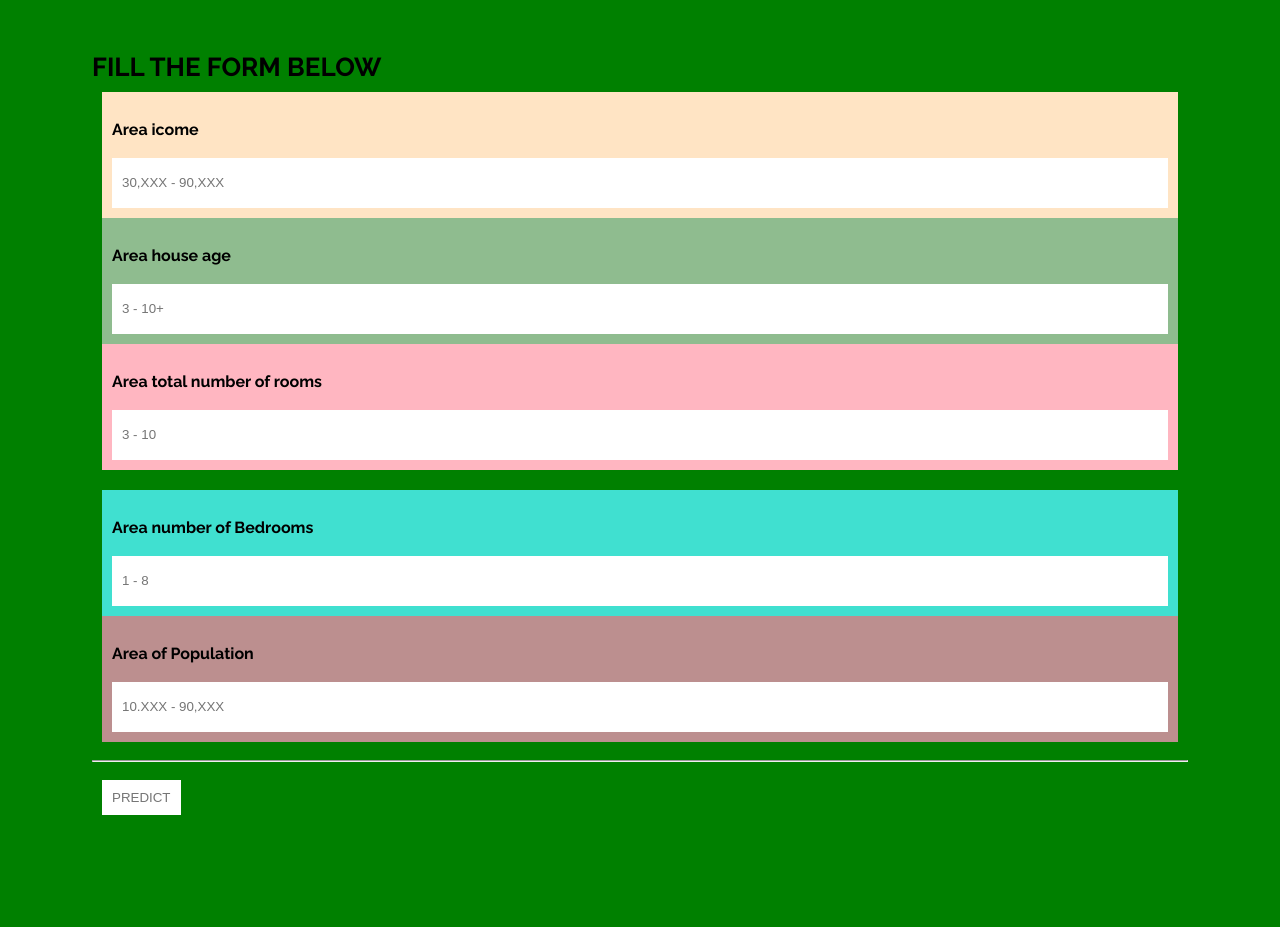
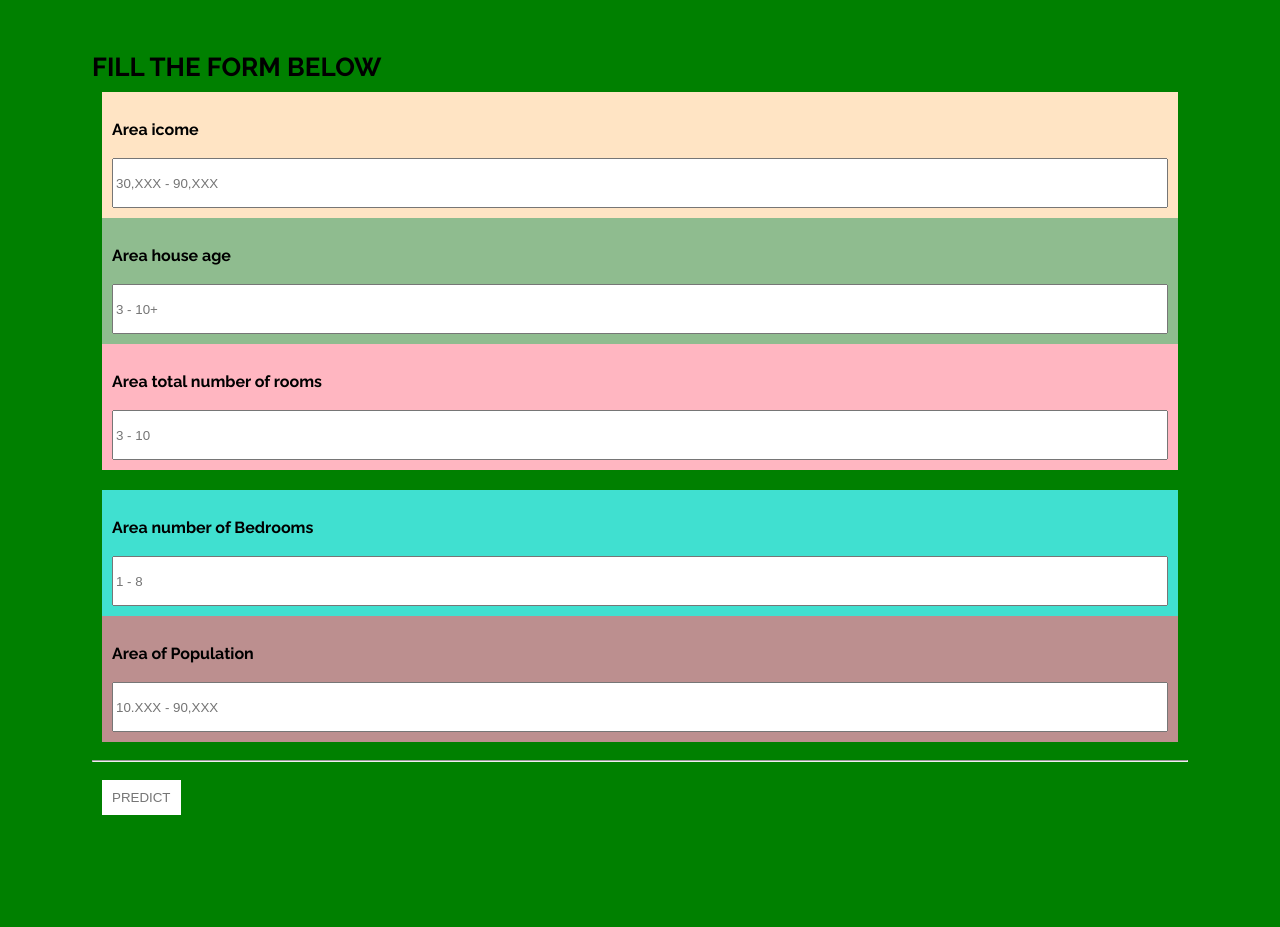
Before and after one commit to MadukaPcm/housepricing, a Django app: page / in a window 1280 px wide. Shown: the part 122-1049 px from the top of the page. Run offline with Django 3.2, Linux system fonts and the light colour scheme; some web fonts are replaced.

Commit message:
updated html prediction-age

```diff
--- a/pricePredict/views.py
+++ b/pricePredict/views.py
@@ -41,9 +41,12 @@
         except Exception as e:
             print(e)
 
-        if var3 < var4:
-            messages.info(request,'The bedroom number should be \nLess than total number of rooms')
-            return redirect('PredictionPage_url')
+        try:
+            if var3 < var4:
+                messages.info(request,'The bedroom number should be \nLess than total number of rooms')
+                return redirect('PredictionPage_url')
+        except Exception as e:
+            print(e)
 
         try:
             # filename = 'model/my_model.pkl'
--- a/templates/pages/predictionPage.html
+++ b/templates/pages/predictionPage.html
@@ -60,26 +60,26 @@
                         <div class="row">
                             <div class="col-sm-2" style="background-color:Bisque;, color:black;">
                                 <p style="color:black"><b>Area icome</b></p>
-                                <input type="text" name="n1" placeholder="30,XXX - 90,XXX" required>
+                                <input type="number" name="n1" style="width:100%; height:50px;" placeholder="30,XXX - 90,XXX" required>
                             </div>
                             <div class="col-sm-4" style="background-color:DarkSeaGreen;, color:black">
                                 <p style="color:black"><b>Area house age</b></p>
-                                <input type="text" name="n2" placeholder="3 - 10+" required>
+                                <input type="number" name="n2" style="width:100%; height:50px;" placeholder="3 - 10+" required>
                             </div>
                             <div class="col-sm-4" style="background-color:LightPink;, color:black">
                                 <p style="color:black"><b>Area total number of rooms</b></p>
-                                <input type="text" name="n3" placeholder="3 - 10" required>
+                                <input type="number" name="n3" style="width:100%; height:50px;" placeholder="3 - 10" required>
                             </div>
                         </div>
 
                         <div class="row">
                             <div class="col-sm-4" style="background-color:Turquoise;">
                                 <p style="color:black"><b>Area number of Bedrooms</b></p>
-                                <input type="text" name="n4" placeholder="1 - 8" required>
+                                <input type="number" name="n4" style="width:100%; height:50px;" placeholder="1 - 8" required>
                             </div>
                             <div class="col-sm-4" style="background-color:RosyBrown;">
                                 <p style="color:black"><b>Area of Population</b></p>
-                                <input type="text" name="n5" placeholder="10.XXX - 90,XXX" required>
+                                <input type="number" name="n5" style="width:100%; height:50px;" placeholder="10.XXX - 90,XXX" required>
                             </div>
                         </div>
 
```
